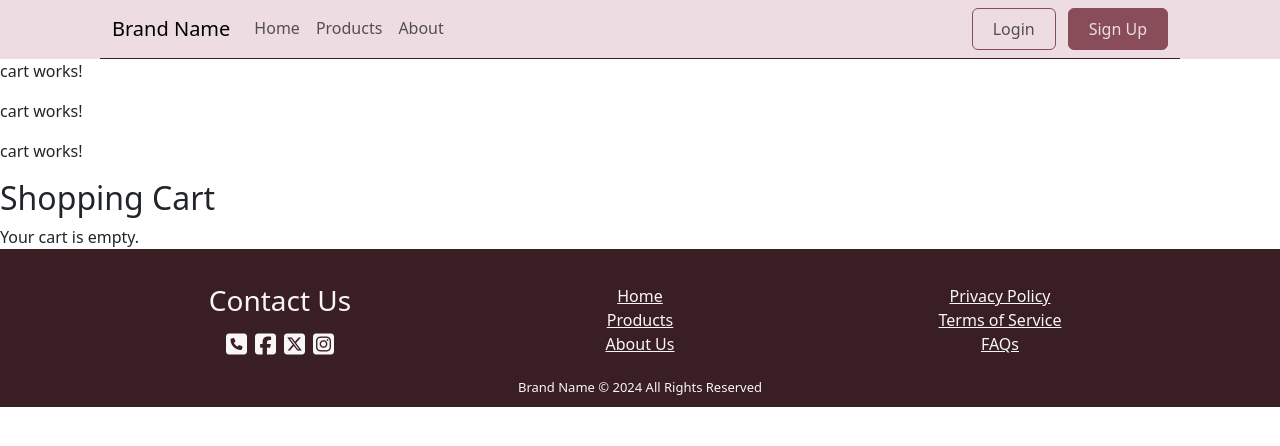
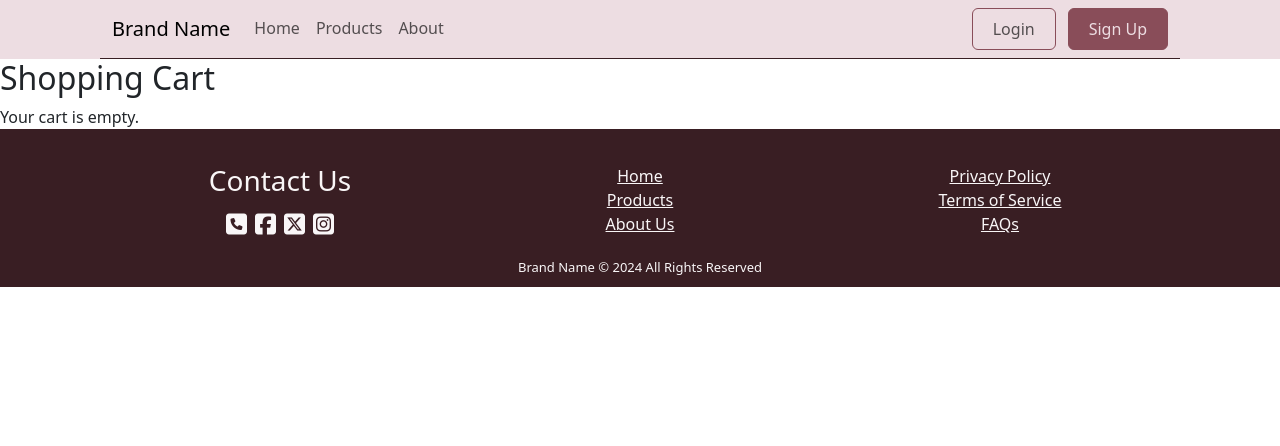
Before and after one commit to abdozero/Cafe-Angular, an Angular app: page /cart in a window 1280 px wide. Shown: the top 446 px of the page. Built offline with nearby package versions, Linux system fonts and the light colour scheme.

Commit message:
Add kfklklkl

```diff
--- a/src/app/Component/cart/cart.component.html
+++ b/src/app/Component/cart/cart.component.html
@@ -1,6 +1,3 @@
-<p>cart works!</p>
-<p>cart works!</p>
-<p>cart works!</p>
 <!-- src/app/components/cart/cart.component.html -->
 <h2>Shopping Cart</h2>
 <div *ngIf="cartItems.length === 0">Your cart is empty.</div>
--- a/src/app/Component/products/products.component.html
+++ b/src/app/Component/products/products.component.html
@@ -16,6 +16,9 @@
 <div class="products">
   <h2>Featured Products</h2>
   <div class="product-list">
+    <button (click)="viewCart()">View Cart</button>
+    <!-- View Cart button -->
+
     <div
       *ngFor="let product of filteredProducts()"
       class="product-card border-copper-rose-200 shadow-copper-rose-300"
--- a/src/app/Component/products/products.component.ts
+++ b/src/app/Component/products/products.component.ts
@@ -6,6 +6,7 @@ import { CommonModule } from '@angular/common';
 import { FormsModule } from '@angular/forms';
 import { Product } from '../../model/product.model'; // Adjust path accordingly
 import { CartService } from '../../Services/cart.service';
+import { Router } from '@angular/router';
 
 @Component({
   selector: 'app-products',
@@ -21,7 +22,8 @@ export class ProductsComponent implements OnInit {
 
   constructor(
     public prodserve: ProductService,
-    public cartService: CartService
+    public cartService: CartService,
+    public router: Router // Inject Router
   ) {}
 
   ngOnInit(): void {
@@ -47,4 +49,7 @@ export class ProductsComponent implements OnInit {
     this.cartService.addToCart(product);
     alert(`${product.title} added to cart!`);
   }
+  viewCart() {
+    this.router.navigate(['/cart']); // Navigate to cart route
+  }
 }
```
